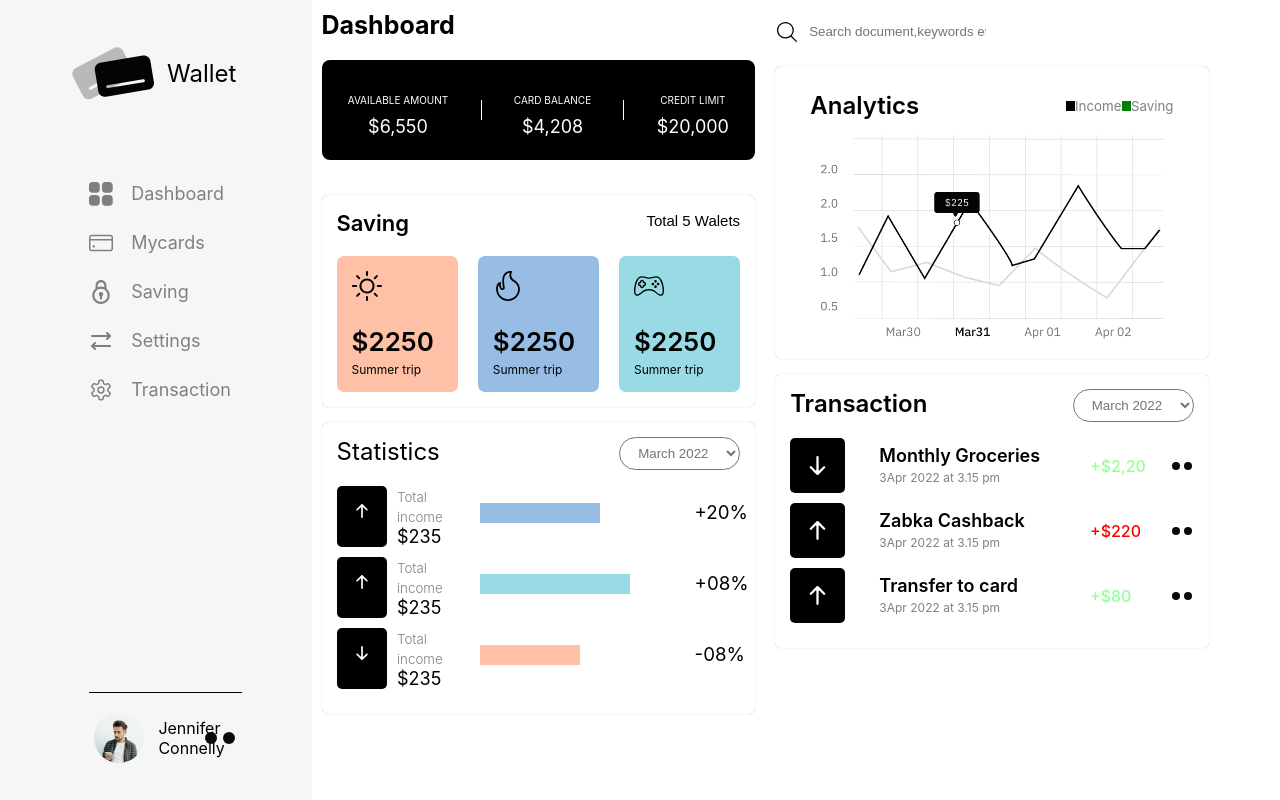
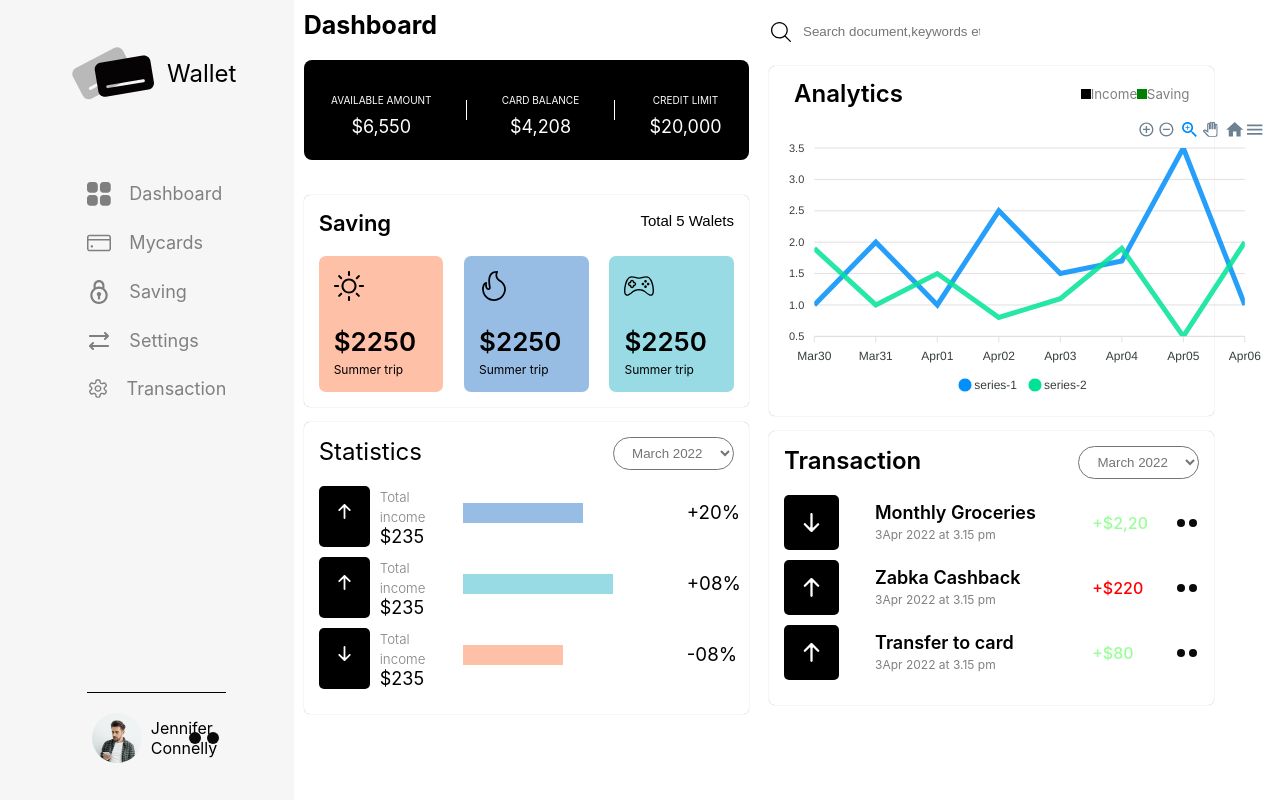
Before and after one commit to Sahad9746/task-06, a React (Create React App) app: page / in a window 1280 px wide. Built offline with nearby package versions, Linux system fonts and the light colour scheme.

Commit message:
UI has been completed

```diff
--- a/package.json
+++ b/package.json
@@ -7,7 +7,9 @@
     "@testing-library/react": "^13.4.0",
     "@testing-library/user-event": "^13.5.0",
     "antd": "^5.2.3",
+    "apexcharts": "^3.37.1",
     "react": "^18.2.0",
+    "react-apexcharts": "^1.4.0",
     "react-dom": "^18.2.0",
     "react-router-dom": "^6.8.2",
     "react-scripts": "5.0.1",
--- a/src/App.js
+++ b/src/App.js
@@ -33,4 +33,5 @@ export default App;
 const Container = styled.div`
   display: flex;
   margin: 0 auto;
+  position: relative;
 `;
--- a/src/components/screens/Dashboard.js
+++ b/src/components/screens/Dashboard.js
@@ -1,5 +1,5 @@
-import React from "react";
-import { useState } from "react";
+import React, { useState } from "react";
+import Chart from "react-apexcharts";
 import styled from "styled-components";
 import suryan from "../Assets/sun.svg";
 import fire from "../Assets/fire.svg";
@@ -16,7 +16,26 @@ import Modal from "./modals/Modal"
 
 export default function Dashboard() {
   const [showModal, setShowModal] = useState(false)
-
+  const [state, setState] = useState ({
+      options: {
+        chart: {
+          id: "basic-bar"
+        },
+        xaxis: {
+          categories: ["Mar30", "Mar31", "Apr01", "Apr02", "Apr03", "Apr04", "Apr05", "Apr06","Apr07"]
+        }
+      },
+      series: [
+        {
+          name: "series-1",
+          data: [1.0, 2.0, 1.0, 2.5, 1.5, 1.7, 3.5, 1.0]
+        },
+        {
+          name: "series-2",
+          data: [1.9, 1.0, 1.5, .8, 1.1, 1.9, 0.5, 2.0]
+        }
+      ]
+  })
   return (
     <DashboardSection>
       <LeftSection>
@@ -175,10 +194,18 @@ export default function Dashboard() {
             <Savi>Saving</Savi>
           </AnelyticDiv>
           <SecDivImg>
-            <SecDivImage src={grahp} alt="Graph" />
+            {/* <SecDivImage src={grahp} alt="Graph" /> */}
+            <Chart
+              options={state.options}
+              series={state.series}
+              type="line"
+              width="500"
+              height= "280"
+            />
           </SecDivImg>
         </GraphSection>
         {/* Graph section end */}
+
         {/* Transaction section starting */}
         <TarnsactionSection>
           <TopContainerTar>
@@ -234,7 +261,7 @@ export default function Dashboard() {
         </TarnsactionSection>
       </RightSection>
     </DashboardSection>
-  );
+  )
 }
 const DashboardSection = styled.div`
   width: 74%;
@@ -463,7 +490,7 @@ const LensImg = styled.img`
 
 const GraphSection = styled.section`
   margin-top: 22px;
-  padding: 15px;
+  padding: 3px;
   box-shadow: rgb(161 161 161) 0px 0px 1px 0px;
   border-radius: 6px;
 `;
@@ -496,13 +523,9 @@ const Savi = styled.small`
   color: gray;
 `;
 const SecDivImg = styled.div`
-  cursor: pointer;
-  padding: 5px 30px;
+
 `;
-const SecDivImage = styled.img`
-  width: 100%;
-  display: block;
-`;
+
 // Graph section is compeleted
 
 // Transaction started
--- a/src/components/screens/includes/SideBar.js
+++ b/src/components/screens/includes/SideBar.js
@@ -103,6 +103,10 @@ const MainContainer = styled.section`
   height: 100vh;
   padding: 45px 50px 55px 70px;
   background: #f6f6f6;
+  /* transform: translateX(50%); */
+  @media all and (max-width: 1080px) {
+  position: absolute;
+  }
 `;
 const DivTop =styled.div`
   padding: 0 0 80px 0;
@@ -146,6 +150,7 @@ const Imageleft = styled.img`
   width: 100%;
   display: block;
   filter: invert(56%) sepia(0%) saturate(57%) hue-rotate(135deg) brightness(89%) contrast(86%);
+
 `;
 const H2 = styled.h2`
   font-size: 25px;
--- a/src/components/screens/modals/Modal.js
+++ b/src/components/screens/modals/Modal.js
@@ -11,6 +11,7 @@ function Modal({close}) {
   return (
     <ModaL>
         <FifthDivision>
+            <Savi>Saving</Savi>
               <BoxList>
                 <BoxListItem>
                   <Imagecon>
@@ -80,7 +81,11 @@ border-radius: 0.5rem;
 box-shadow: 0 1px 10px #999;
 padding: 15px;
 `;
-
+const Savi = styled.h2`
+font-size: 25px;
+font-weight: 600;
+padding: 15px 0 ;
+`;
 const BoxList = styled.ul`
   display: flex;
   flex-wrap: wrap;
```
Also changed, not shown: 1 other file (tests, documents, lock files or other folders).
